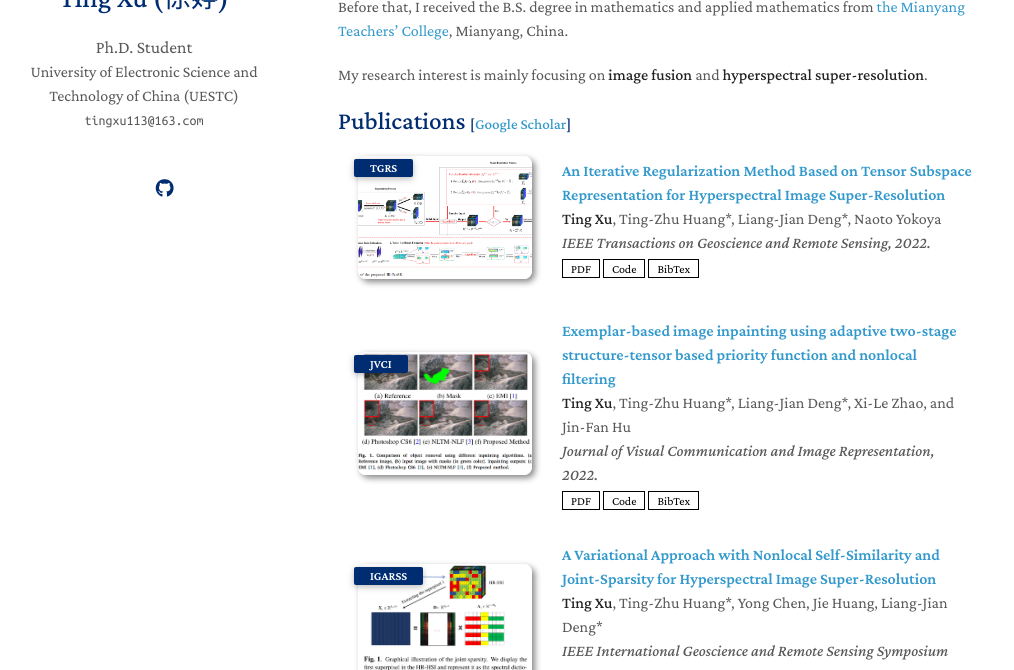
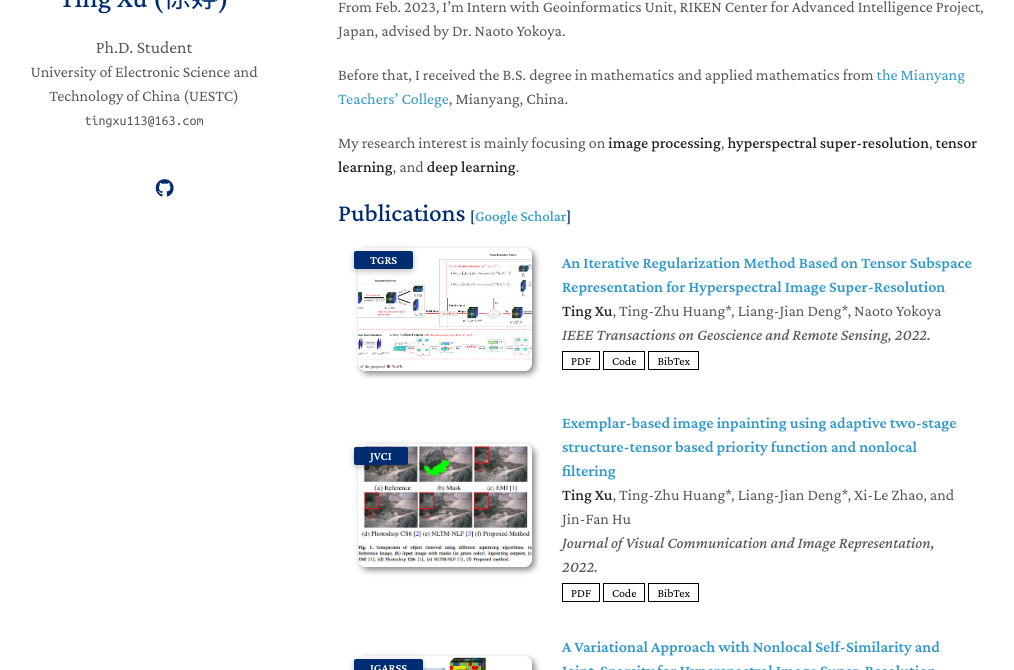
Before and after one commit to tingxu113/tingxu113.github.io, a Jekyll site: the page built from index.md, in a window 1280 px wide and 900 px high, cut to the strip 230-900 px from the top of the window. Shown: the whole strip, without its empty margins (132-1146 px from the left). Built offline with Jekyll 4.4.1, drawn with Linux system fonts in a browser that asks for light colours; nearby versions of some CDN libraries; a style sheet for code colours, icons or effects is not loaded; our own code applies the rules of GitHub Pages for plain Markdown files.

Commit message:
Update index.md

```diff
--- a/index.md
+++ b/index.md
@@ -6,9 +6,11 @@ layout: homepage
 
 I'm currently working toward the Ph.D. degree (advised by [Prof. Ting-Zhu Huang](https://www.math.uestc.edu.cn/info/1081/2041.htm) and [Prof. Liang-Jian Deng](https://liangjiandeng.github.io/)) in mathematics with the School of Mathematical Sciences, [University of Electronic Science and Technology of China (UESTC)](https://www.uestc.edu.cn/), Chengdu, China.
 
+From Feb. 2023, I'm Intern with Geoinformatics Unit, RIKEN Center for Advanced Intelligence Project, Japan, advised by Dr. Naoto Yokoya.
+
 Before that, I received the B.S. degree in mathematics and applied mathematics from [the Mianyang Teachers’ College](http://www.mtc.edu.cn/), Mianyang, China.
 
-My research interest is mainly focusing on **image fusion** and **hyperspectral super-resolution**.
+My research interest is mainly focusing on **image processing**, **hyperspectral super-resolution**, **tensor learning**, and **deep learning**.
 
 
 
```
